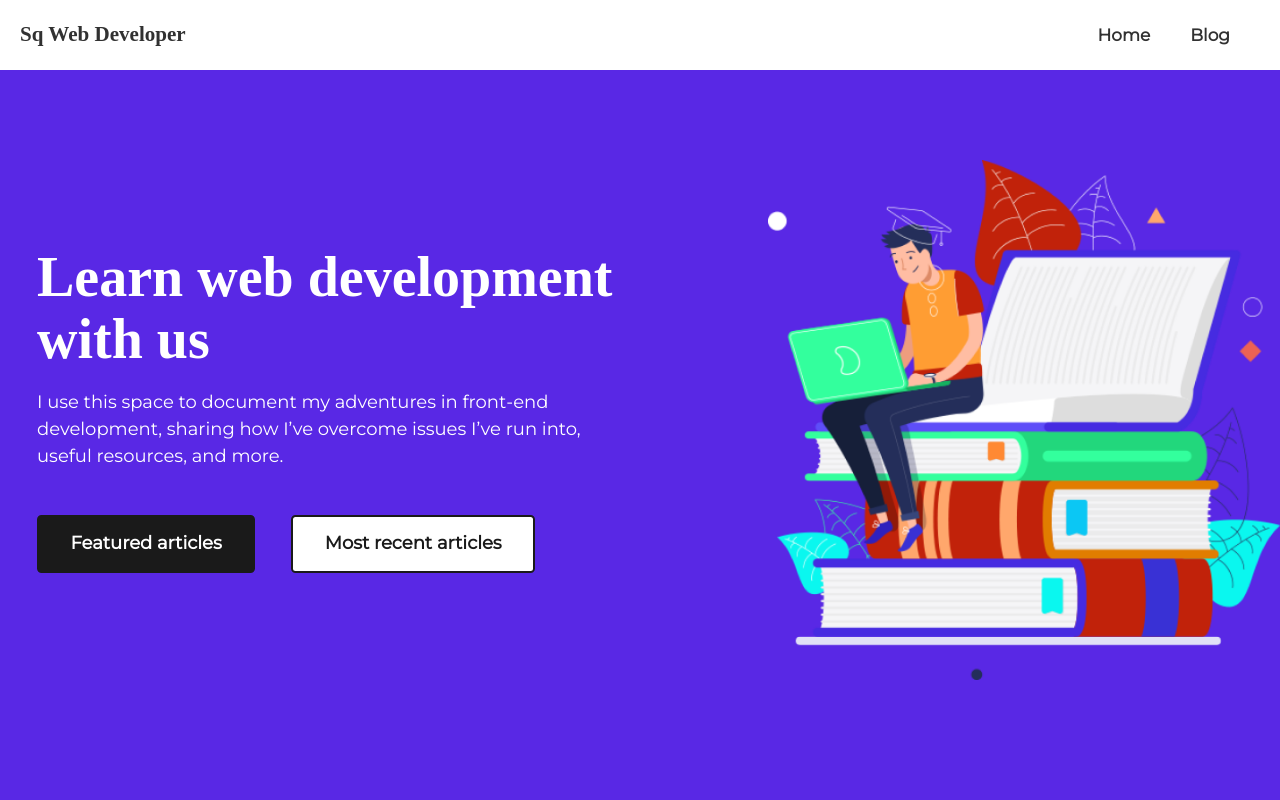
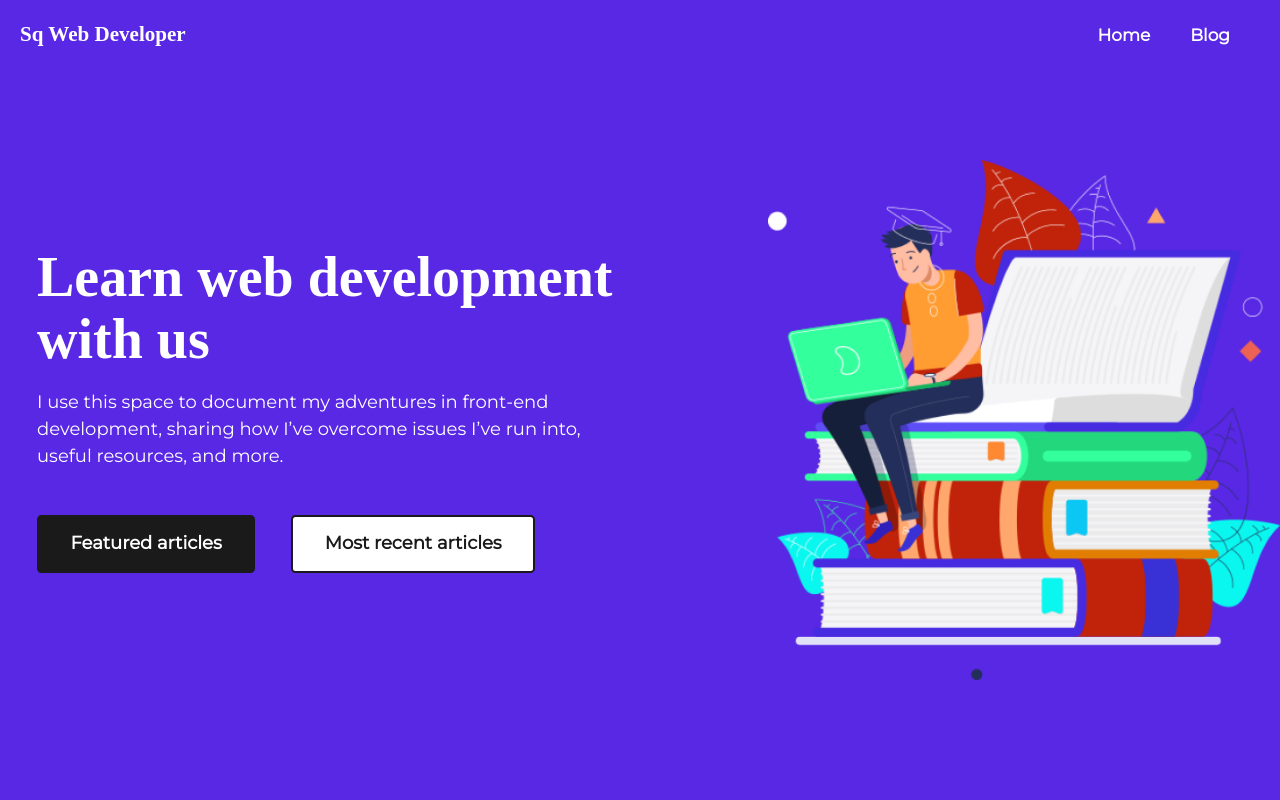
Before and after one commit to mesaqib/my-portfolio, an Eleventy site: page src/index.njk in a window 1280 px wide. Shown: the top 800 px of the page. Built offline with nearby package versions, Linux system fonts and the light colour scheme; Eleventy itself is replaced by a stand-in of ours; files that its build step writes are made by us from their sources; a web font is replaced by a local one.

Commit message:
update nav

```diff
--- a/src/style.css
+++ b/src/style.css
@@ -228,7 +228,7 @@ nav{
   justify-content: space-between;
   height: 70px;
   width: 100%;
-  background-color: white;
+  background-color: #5928E5;
   border-top: none;
   align-items: center;
   z-index: 1000;
@@ -237,7 +237,7 @@ nav{
 nav .logo a{
   text-decoration: none;
   /* color: #5928E5; */
-  color: #313131;
+  color: white;
 }
 
 /* nav .logo h3{
@@ -261,13 +261,11 @@ nav .logo{
   font-size: 17px;
   /* color: #5928E5; */
   font-weight: bold;
-  color: #313131;
+  color:  white;
   transition: 0.2s ease-in-out;
 }
 
-.menu__bar ul li a:hover {
-  color: #5928E5;
-}
+
 
 .menu__bar ul li a:hover {
   text-decoration: underline;
@@ -352,7 +350,7 @@ nav .logo{
   padding: 2em 0;
   color: var(--clr-neutral-100);
   /* background-color: var(--clr-primary-500); */
-  background-color: #4819c7;
+  background-color: #5928E5;
   text-align: center;
 }
 
```
